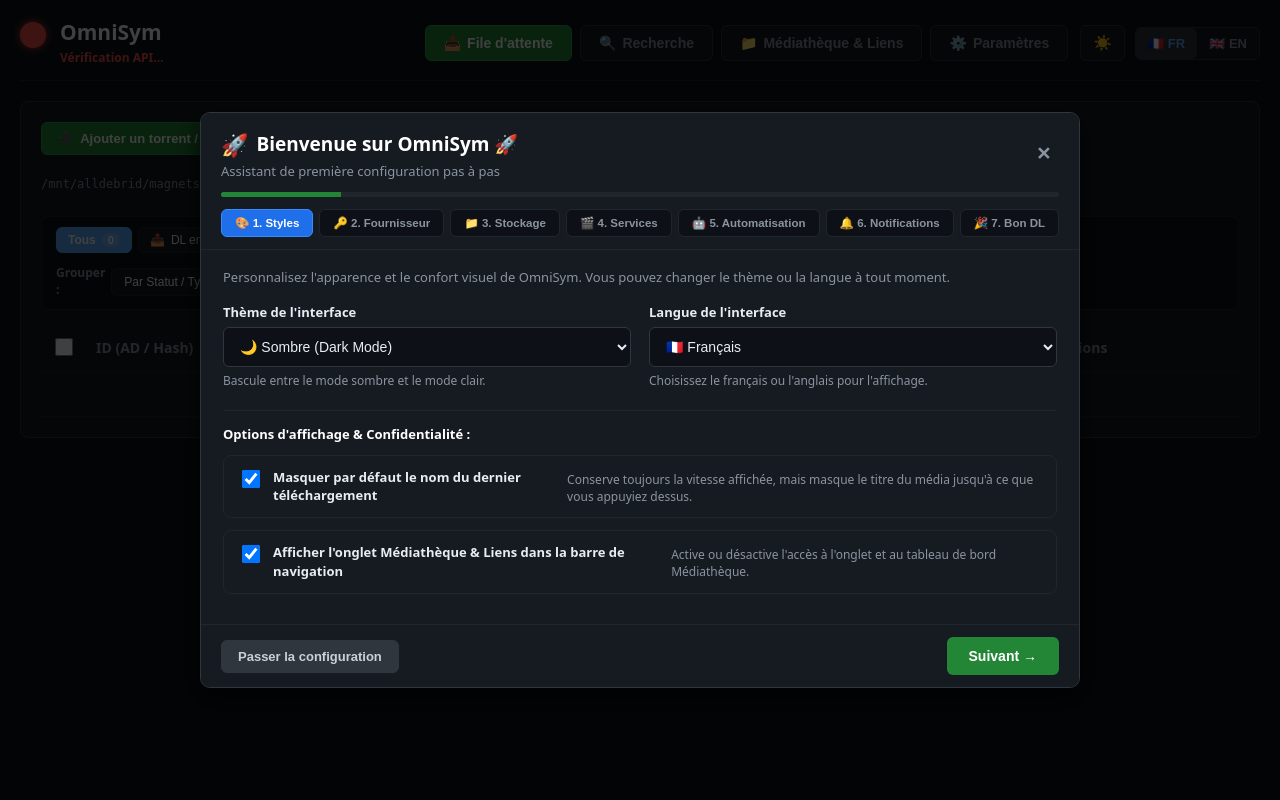
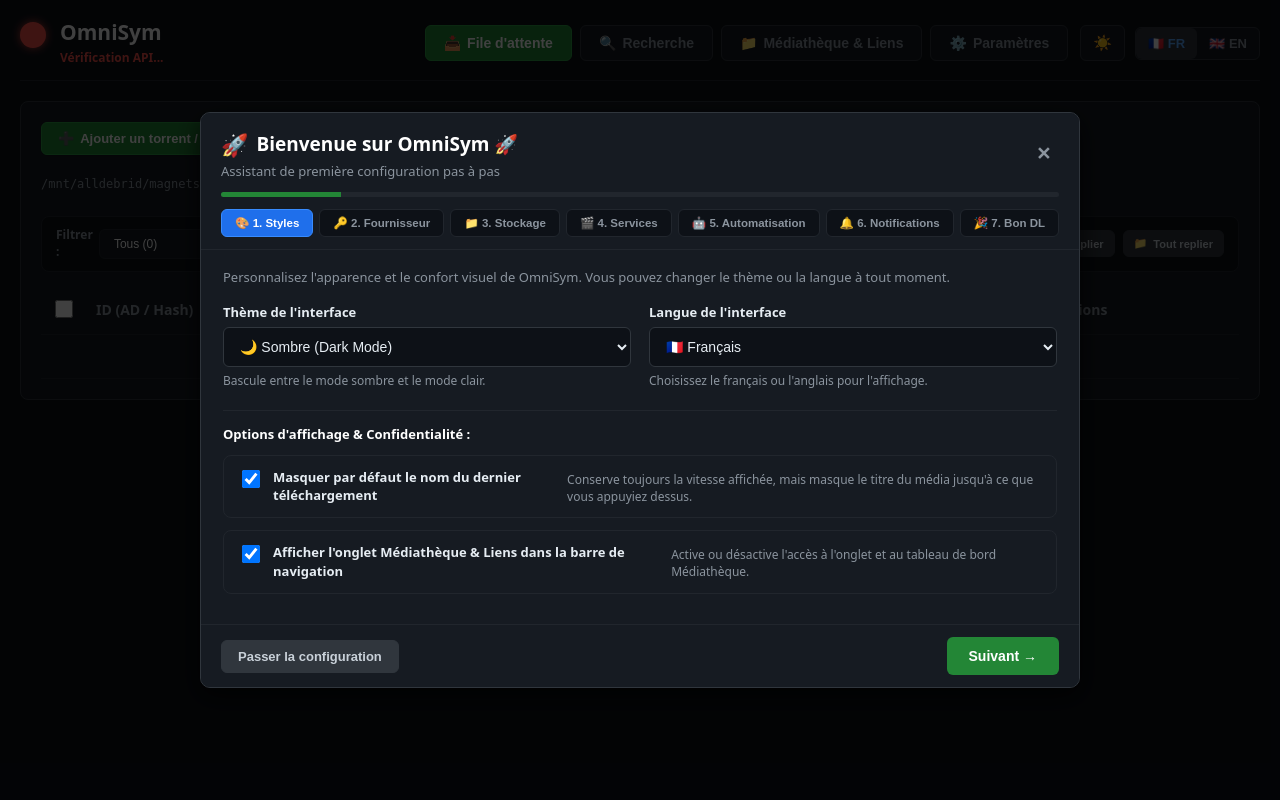
Before and after one commit to billouetaudrey/debridflow, a FastAPI app: page / in a window 1280 px wide. Run offline with FastAPI, Linux system fonts and the light colour scheme; data that the repository does not hold is empty; parts of the project's set-up code (start-up, migrations or seed data) failed here and were passed over.

Commit message:
fix(state): preserve torrents_db dictionary reference on load and replace filter buttons with dropdown menu

```diff
--- a/app/state.py
+++ b/app/state.py
@@ -114,7 +114,8 @@ def load_state() -> None:
                     settings_db["max_concurrent_downloads"] = max(1, int(settings_db["max_concurrent_downloads"]))
                 except Exception:
                     settings_db["max_concurrent_downloads"] = 3
-            torrents_db = data.get("torrents", {})
+            torrents_db.clear()
+            torrents_db.update(data.get("torrents", {}))
             logger.info(f"État chargé : {len(torrents_db)} torrent(s), {len(get_services_config())} service(s) configuré(s).")
         except Exception as exc:
             logger.error(f"Impossible de lire {STATE_FILE} : {exc}")
--- a/app/static/css/style.css
+++ b/app/static/css/style.css
@@ -242,7 +242,7 @@ body {
 .bulk-bar { display: flex; flex-wrap: wrap; gap: 8px; align-items: center; }
 .paths-bar { display: flex; flex-wrap: wrap; gap: 10px; align-items: center; }
 
-/* Queue Controls Bar: Filters & Grouping */
+/* Queue Controls Bar: Dropdowns & Grouping */
 .queue-controls-bar {
   display: flex;
   align-items: center;
@@ -255,48 +255,36 @@ body {
   border: 1px solid var(--border-muted);
   border-radius: 8px;
 }
-.queue-filters-group {
+.queue-selects-group {
   display: flex;
   align-items: center;
-  gap: 6px;
+  gap: 16px;
   flex-wrap: wrap;
 }
-.q-filter-btn {
+.q-control-item {
   display: inline-flex;
   align-items: center;
   gap: 6px;
-  padding: 5px 11px;
+}
+.q-control-item label {
+  font-size: 12px;
+  color: var(--text-muted);
+  font-weight: 600;
+}
+.q-select {
+  padding: 6px 10px;
   font-size: 12px;
   font-weight: 500;
   border-radius: 6px;
   border: 1px solid var(--border-muted);
   background: var(--bg-card);
-  color: var(--text-main);
+  color: var(--text-bright);
   cursor: pointer;
-  user-select: none;
-  transition: all 0.15s ease;
+  outline: none;
+  transition: border-color 0.15s;
 }
-.q-filter-btn:hover {
-  background: var(--btn-sec-hover);
+.q-select:hover, .q-select:focus {
   border-color: var(--border-main);
-}
-.q-filter-btn.active {
-  background: var(--active-nav-text, #238636);
-  color: #ffffff !important;
-  border-color: var(--active-nav-text, #238636);
-  font-weight: 600;
-}
-.q-filter-count {
-  font-size: 11px;
-  padding: 1px 6px;
-  border-radius: 10px;
-  background: rgba(255, 255, 255, 0.18);
-  color: inherit;
-  font-weight: 700;
-}
-.q-filter-btn:not(.active) .q-filter-count {
-  background: var(--btn-sec-bg);
-  color: var(--text-muted);
 }
 .queue-grouping-tools {
   display: flex;
@@ -304,17 +292,8 @@ body {
   gap: 8px;
   flex-wrap: wrap;
 }
-.q-select {
-  padding: 5px 8px;
-  font-size: 12px;
-  border-radius: 6px;
-  border: 1px solid var(--border-muted);
-  background: var(--bg-card);
-  color: var(--text-bright);
-  cursor: pointer;
-}
 .q-btn-compact {
-  padding: 5px 9px !important;
+  padding: 6px 10px !important;
   font-size: 11px !important;
   display: inline-flex;
   align-items: center;
@@ -726,13 +705,19 @@ small.hint { color: var(--text-muted); font-size: 12px; line-height: 1.4; }
     align-items: stretch;
     gap: 10px;
   }
-  .queue-filters-group {
+  .queue-selects-group {
     width: 100%;
+    flex-direction: column;
+    align-items: stretch;
+    gap: 8px;
   }
-  .q-filter-btn {
-    flex: 1 1 auto;
-    justify-content: center;
-    padding: 7px 8px;
+  .q-control-item {
+    width: 100%;
+    justify-content: space-between;
+  }
+  .q-control-item .q-select {
+    flex: 1;
+    max-width: 65%;
   }
   .queue-grouping-tools {
     width: 100%;
--- a/app/static/js/i18n.js
+++ b/app/static/js/i18n.js
@@ -130,6 +130,7 @@ const TRANSLATIONS = {
     st_downloading: "Téléchargement",
 
     // Queue Filters & Groups
+    q_filter_label: "Filtrer :",
     q_filter_all: "Tous",
     q_filter_downloading: "DL en cours",
     q_filter_debriding: "Débridage en cours",
@@ -551,6 +552,7 @@ const TRANSLATIONS = {
     st_downloading: "Downloading",
 
     // Queue Filters & Groups
+    q_filter_label: "Filter:",
     q_filter_all: "All",
     q_filter_downloading: "Downloading",
     q_filter_debriding: "Debriding",
--- a/app/templates/index.html
+++ b/app/templates/index.html
@@ -104,38 +104,23 @@
       </div>
     </div>
 
-    <!-- Barre de Filtres Rapides & Regroupement Pliable/Dépliable -->
+    <!-- Barre de Filtres & Regroupement Pliable/Dépliable -->
     <div class="queue-controls-bar">
-      <div class="queue-filters-group">
-        <button type="button" class="q-filter-btn active" data-filter="all" onclick="setQueueFilter('all')">
-          <span data-i18n="q_filter_all">Tous</span>
-          <span class="q-filter-count" id="q-cnt-all">0</span>
-        </button>
-        <button type="button" class="q-filter-btn" data-filter="downloading" onclick="setQueueFilter('downloading')">
-          <span>📥</span> <span data-i18n="q_filter_downloading">DL en cours</span>
-          <span class="q-filter-count" id="q-cnt-downloading">0</span>
-        </button>
-        <button type="button" class="q-filter-btn" data-filter="debriding" onclick="setQueueFilter('debriding')">
-          <span>☁️</span> <span data-i18n="q_filter_debriding">Débridage</span>
-          <span class="q-filter-count" id="q-cnt-debriding">0</span>
-        </button>
-        <button type="button" class="q-filter-btn" data-filter="failed" onclick="setQueueFilter('failed')">
-          <span>❌</span> <span data-i18n="q_filter_failed">En échec</span>
-          <span class="q-filter-count" id="q-cnt-failed">0</span>
-        </button>
-        <button type="button" class="q-filter-btn" data-filter="completed" onclick="setQueueFilter('completed')">
-          <span>✅</span> <span data-i18n="q_filter_completed">Terminés</span>
-          <span class="q-filter-count" id="q-cnt-completed">0</span>
-        </button>
-        <button type="button" class="q-filter-btn" data-filter="paused" onclick="setQueueFilter('paused')">
-          <span>⏸️</span> <span data-i18n="q_filter_paused">En pause</span>
-          <span class="q-filter-count" id="q-cnt-paused">0</span>
-        </button>
-      </div>
-
-      <div class="queue-grouping-tools">
-        <div style="display:inline-flex;align-items:center;gap:6px;">
-          <label for="queue-group-select" style="font-size:12px;color:var(--text-muted);font-weight:600;" data-i18n="q_group_by">Grouper :</label>
+      <div class="queue-selects-group">
+        <div class="q-control-item">
+          <label for="queue-filter-select" data-i18n="q_filter_label">Filtrer :</label>
+          <select id="queue-filter-select" onchange="setQueueFilter(this.value)" class="q-select">
+            <option value="all" id="opt-filter-all" data-i18n="q_filter_all">Tous (0)</option>
+            <option value="downloading" id="opt-filter-downloading" data-i18n="q_filter_downloading">📥 DL en cours (0)</option>
+            <option value="debriding" id="opt-filter-debriding" data-i18n="q_filter_debriding">☁️ Débridage cloud (0)</option>
+            <option value="failed" id="opt-filter-failed" data-i18n="q_filter_failed">❌ En échec (0)</option>
+            <option value="completed" id="opt-filter-completed" data-i18n="q_filter_completed">✅ Terminés (0)</option>
+            <option value="paused" id="opt-filter-paused" data-i18n="q_filter_paused">⏸️ En pause (0)</option>
+          </select>
+        </div>
+
+        <div class="q-control-item">
+          <label for="queue-group-select" data-i18n="q_group_by">Grouper :</label>
           <select id="queue-group-select" onchange="setQueueGrouping(this.value)" class="q-select">
             <option value="status" data-i18n="q_group_status" selected>Par Statut / Type</option>
             <option value="category" data-i18n="q_group_category">Par Catégorie</option>
@@ -143,6 +128,9 @@
             <option value="none" data-i18n="q_group_none">Liste plate</option>
           </select>
         </div>
+      </div>
+
+      <div class="queue-grouping-tools">
         <button type="button" class="btn-sec q-btn-compact" id="btn-q-expand-all" onclick="expandAllQueueGroups()" title="Tout déplier" data-i18n-title="q_expand_all">
           <span>📂</span> <span data-i18n="q_expand_all">Tout déplier</span>
         </button>
```
Also changed, not shown: CHANGELOG.fr.md (+7 -3 lines), app/static/js/queue.js (+20 -11 lines), CHANGELOG.md.
